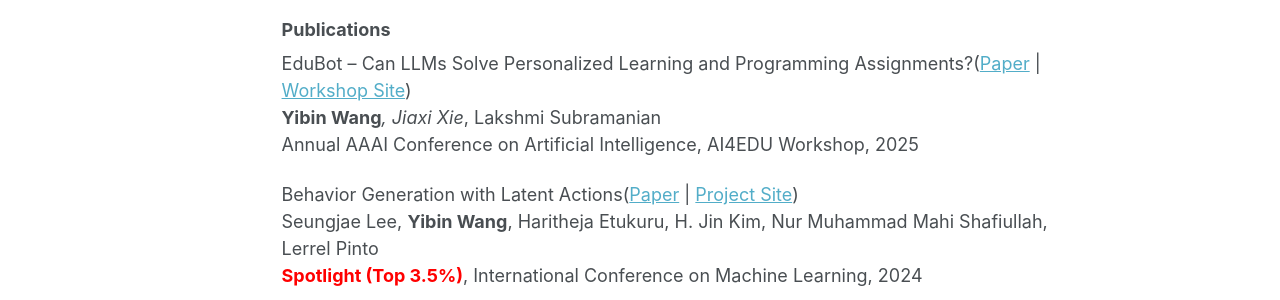
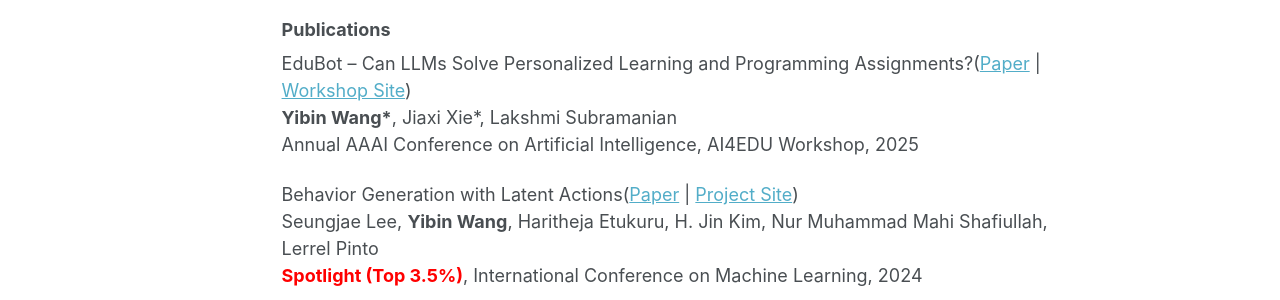
Before and after one commit to WYB929/WYB929.github.io, a Jekyll site: the page built from _pages/about.md, in a window 1280 px wide and 1192 px high. Shown: the part 555-855 px from the top of the window. Built offline with Jekyll 4.4.1, drawn with Linux system fonts in a browser that asks for light colours; some web fonts are replaced.

Commit message:
reformat publication for EduBot

```diff
--- a/_pages/about.md
+++ b/_pages/about.md
@@ -17,7 +17,7 @@ I am currently working with Prof. [Lerrel Pinto](https://www.lerrelpinto.com) on
 
 ### Publications
 EduBot – Can LLMs Solve Personalized Learning and Programming Assignments?([Paper](https://drive.google.com/file/d/13lCEJ5pIo5n9JKQoulEGgK6ToT3pi2f8/view) | [Workshop Site](https://ai4ed.cc/workshops/aaai2025)) <br>
-**Yibin Wang***, Jiaxi Xie*, Lakshmi Subramanian<br>
+**Yibin Wang\***, Jiaxi Xie\*, Lakshmi Subramanian<br>
 Annual AAAI Conference on Artificial Intelligence, AI4EDU Workshop, 2025
 
 Behavior Generation with Latent Actions([Paper](https://arxiv.org/abs/2403.03181) | [Project Site](https://sjlee.cc/vq-bet/)) <br>
```
